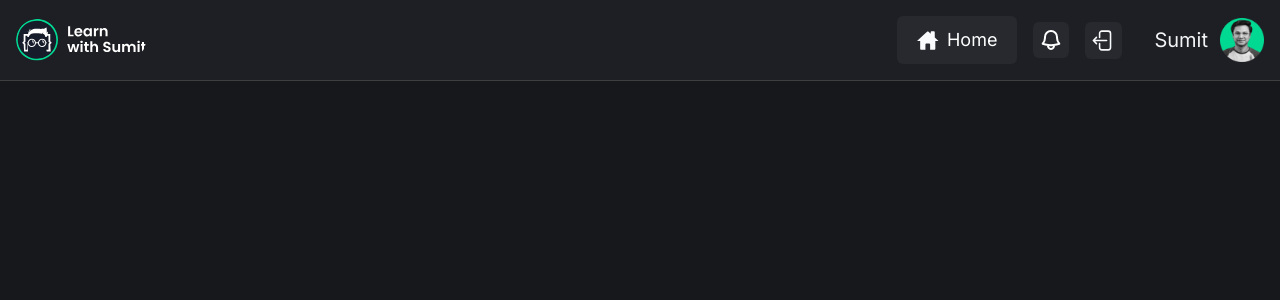
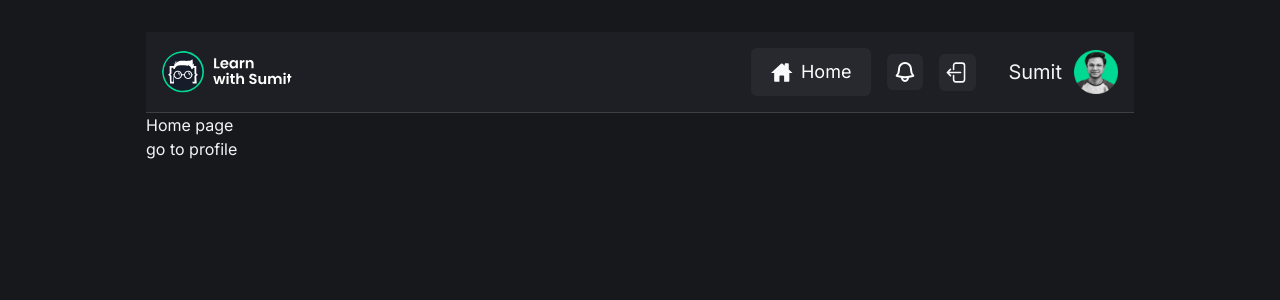
Before and after one commit to tomal2915/SocialApp, a React (Vite) app: page /login in a window 1280 px wide. Both pictures are taken after typing "name@example.com", "Sample123" into the empty fields and a click on the button "Login". Shown: the top 300 px of the page. Built offline with nearby package versions, Linux system fonts and the light colour scheme.

Commit message:
complete fake login for basic auth setup

```diff
--- a/src/App.jsx
+++ b/src/App.jsx
@@ -4,13 +4,17 @@ import LoginPage from "./pages/LoginPage";
 import NotFoundPage from "./pages/NotFoundPage";
 import ProfilePage from "./pages/ProfilePage";
 import RegisterPage from "./pages/RegisterPage";
+import PrivetRoutes from "./routes/PrivetRoutes";
 function App() {
   return (
     <>
       <Routes>
-        <Route element={<HomePage />} path="/" exact />
+        <Route element={<PrivetRoutes />}>
+          <Route element={<HomePage />} path="/" exact />
+          <Route element={<ProfilePage />} path="/myProfile" />
+        </Route>
+
         <Route element={<LoginPage />} path="/login" />
-        <Route element={<ProfilePage />} path="/myProfile" />
         <Route element={<RegisterPage />} path="/register" />
 
         <Route element={<NotFoundPage />} path="*" />
--- a/src/components/auth/LogOut.jsx
+++ b/src/components/auth/LogOut.jsx
@@ -1,10 +1,13 @@
 import logout from "../../assets/icons/logout.svg";
 import {useNavigate} from "react-router-dom";
+import { useAuth } from "../../hooks/useAuth";
 
 function LogOut() {
     const navigate = useNavigate();
+    const { setAuth } = useAuth();
 
     const handleLOgOut = () => {
+        setAuth({});
         navigate("/login");
     };
   return (
--- a/src/components/auth/LoginForm.jsx
+++ b/src/components/auth/LoginForm.jsx
@@ -1,9 +1,12 @@
 import { useForm } from "react-hook-form";
 import Field from "../common/Field";
 import { useNavigate } from "react-router-dom";
+import { useAuth } from "../../hooks/useAuth";
 
 function LoginForm() {
-    const navigate = useNavigate();
+  const navigate = useNavigate();
+  const { setAuth } = useAuth();
+
   const {
     register,
     handleSubmit,
@@ -12,6 +15,8 @@ function LoginForm() {
 
   const submitForm = (formData) => {
     console.log(formData);
+    const user = {...formData}; // Mock user data
+    setAuth({ user}); // Set user in context
     navigate("/"); // Redirect to home page
   };
 
@@ -20,7 +25,7 @@ function LoginForm() {
       className="border-b border-[#3F3F3F] pb-10 lg:pb-[60px]"
       onSubmit={handleSubmit(submitForm)}
     >
-      <Field lebel="Email"error={errors.email}>
+      <Field lebel="Email" error={errors.email}>
         <input
           {...register("email", { required: "Email is required" })}
           className={`auth-input ${
--- a/src/components/common/Field.jsx
+++ b/src/components/common/Field.jsx
@@ -9,7 +9,9 @@ const getChildId = (children) => {
 };
 
 function Field({ lebel, children, htmlFor, error }) {
+
   const id = htmlFor || getChildId(children);
+
   return (
     <div className="form-control">
       {lebel && (
--- /dev/null
+++ b/src/context/index.js
@@ -0,0 +1,5 @@
+import { createContext } from "react";
+
+const AuthContext = createContext();
+
+export { AuthContext };
--- /dev/null
+++ b/src/hooks/useAuth.js
@@ -0,0 +1,12 @@
+import { useContext, useDebugValue } from "react";
+import { AuthContext } from "../context/index.js";
+
+export const useAuth = () => {
+  const { auth } = useContext(AuthContext);
+
+  useDebugValue(auth, (auth) =>
+    auth?.user ? "user loged in" : "user loged out"
+  );
+
+  return useContext(AuthContext);
+};
--- a/src/main.jsx
+++ b/src/main.jsx
@@ -3,11 +3,14 @@ import { createRoot } from "react-dom/client";
 import { BrowserRouter as Router } from "react-router-dom";
 import App from "./App.jsx";
 import "./index.css";
+import AuthProvider from "./providers/AuthProvider.jsx";
 
 createRoot(document.getElementById("root")).render(
   <StrictMode>
-    <Router>
-      <App />
-    </Router>
+    <AuthProvider>
+      <Router>
+        <App />
+      </Router>
+    </AuthProvider>
   </StrictMode>
 );
--- a/src/pages/HomePage.jsx
+++ b/src/pages/HomePage.jsx
@@ -1,9 +1,14 @@
-import Header from "../components/common/Header";
+import { useAuth } from "../hooks/useAuth";
+import { Link } from "react-router-dom";
 
 function HomePage() {
+  const { auth } = useAuth();
+  console.log(auth);
+
   return (
     <div>
-      <Header />
+      <p>Home page</p>
+      <Link to="/myProfile">go to profile</Link>
     </div>
   );
 }
--- /dev/null
+++ b/src/providers/AuthProvider.jsx
@@ -0,0 +1,14 @@
+import { useState } from "react";
+import { AuthContext } from "../context";
+
+const AuthProvider = ({ children }) => {
+  const [auth, setAuth] = useState({});
+
+  return (
+    <AuthContext.Provider value={{ auth, setAuth }}>
+      {children}
+    </AuthContext.Provider>
+  );
+};
+
+export default AuthProvider;
--- /dev/null
+++ b/src/routes/PrivetRoutes.jsx
@@ -0,0 +1,24 @@
+import { Navigate, Outlet } from "react-router-dom";
+import { useAuth } from "../hooks/useAuth";
+import Header from "../components/common/Header";
+
+function PrivetRoutes() {
+  const { auth } = useAuth();
+
+  return (
+    <>
+      {auth?.user ? (
+        <main className="mx-auto max-w-[1020px] py-8">
+          <div className="container">
+            <Header />
+            <Outlet />
+          </div>
+        </main>
+      ) : (
+        <Navigate to="/login" />
+      )}
+    </>
+  );
+}
+
+export default PrivetRoutes;
```
